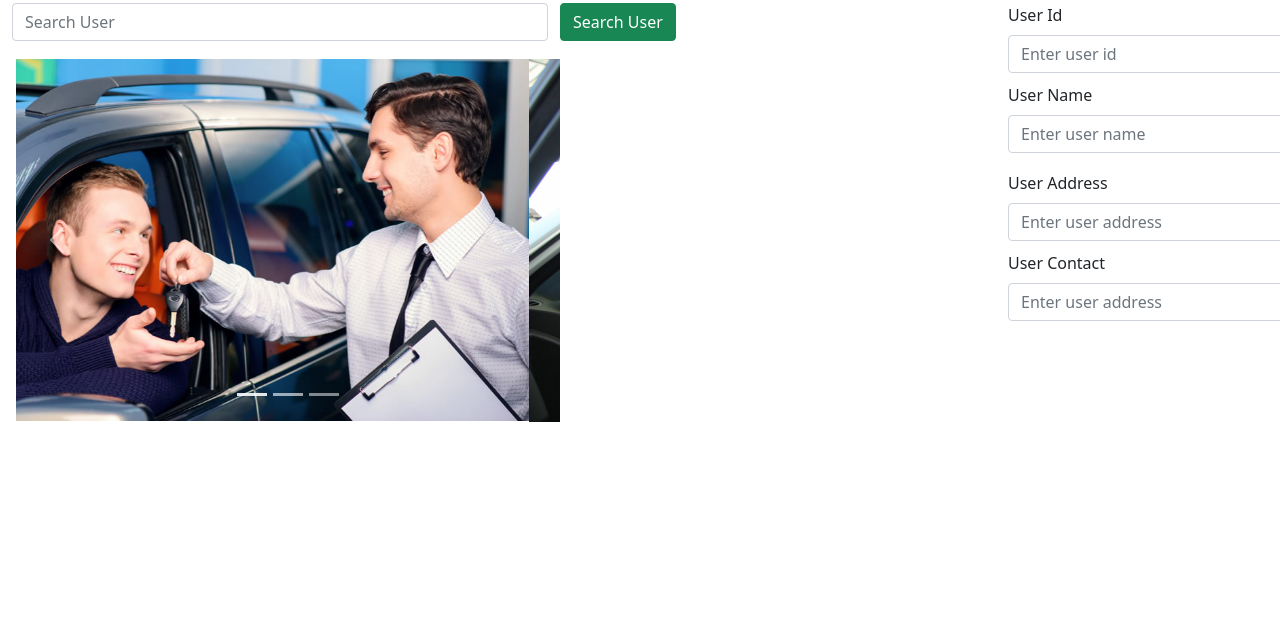
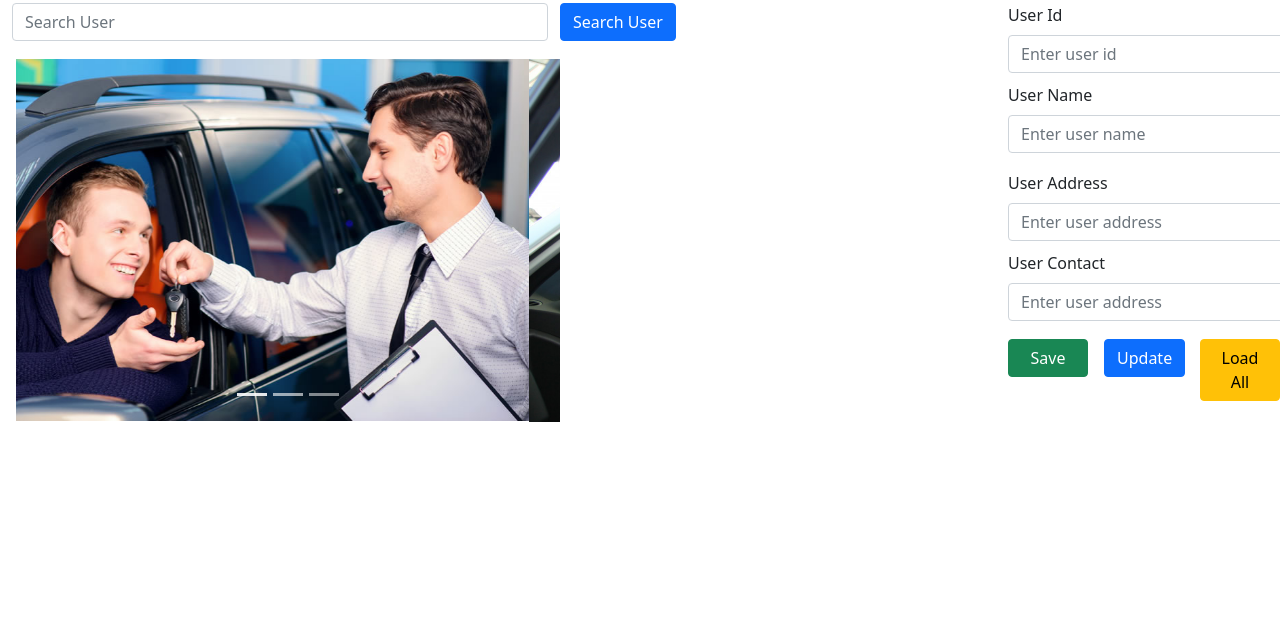
Before and after one commit to oshadaera68/Car_Rental_API_v0.1_Frontend, a plain HTML site: page user.html in a window 1280 px wide. Shown: the part 157-800 px from the top of the page. Drawn offline with Linux system fonts and the light colour scheme.

Commit message:
added save,loadall,update,delete buttons

```diff
--- a/assets/css/user.css
+++ b/assets/css/user.css
@@ -32,41 +32,62 @@
     top: 20vh;
 }
 
-#txtUserId{
+#txtUserId {
     width: 67vh;
     left: 126vh;
     top: 24vh;
 }
 
-.label1{
+.label1 {
     left: 126vh;
     top: 30vh;
 }
 
-#txtUserName{
+#txtUserName {
     width: 67vh;
     left: 126vh;
     top: 34vh;
 }
 
-.label2{
+.label2 {
     left: 126vh;
     top: 41vh;
 }
 
-#txtUserAddress{
+#txtUserAddress {
     width: 67vh;
     left: 126vh;
     top: 45vh;
 }
 
-.label3{
+.label3 {
     left: 126vh;
     top: 51vh;
 }
 
-#txtUserContact{
+#txtUserContact {
     width: 67vh;
     left: 126vh;
     top: 55vh;
 }
+
+#save {
+    left: 126vh;
+    top: 62vh;
+    width: 10vh !important;
+}
+
+#update {
+    left: 138vh;
+    top: 62vh;
+}
+
+#loadAll {
+    left: 150vh;
+    top: 62vh;
+}
+
+#delete {
+    left: 163vh;
+    top: 62vh;
+}
--- a/user.html
+++ b/user.html
@@ -91,7 +91,7 @@
                 <h2 class="position-absolute" style="font-family: Ubuntu, sans-serif; top: 13vh; color: red">Search
                     User</h2>
                 <input class="form-control me-2" type="search" id="txtId" placeholder="Search User" aria-label="Search">
-                <button class="btn btn-success button" style="" type="submit">Search User</button>
+                <button class="btn btn-primary button" style="" type="submit">Search User</button>
 
                 <label for="txtUserId" class="position-absolute label">User Id</label>
                 <input type="text" class="form-control position-absolute" id="txtUserId" style=""
@@ -109,7 +109,11 @@
                 <input type="text" class="form-control position-absolute" id="txtUserContact" style=""
                        aria-describedby="emailHelp" placeholder="Enter user address">
 
-                <button type="button" class="btn btn-success">Save</button>
+                <button type="button" class="btn btn-success position-absolute" id="save">Save</button>
+                <button type="button" class="btn btn-primary position-absolute" id="update">Update</button>
+                <button type="button" class="btn btn-warning position-absolute" id="loadAll">Load All</button>
+                <button type="button" class="btn btn-danger position-absolute" id="delete">Delete</button>
+
             </form>
         </div>
     </form>
```
